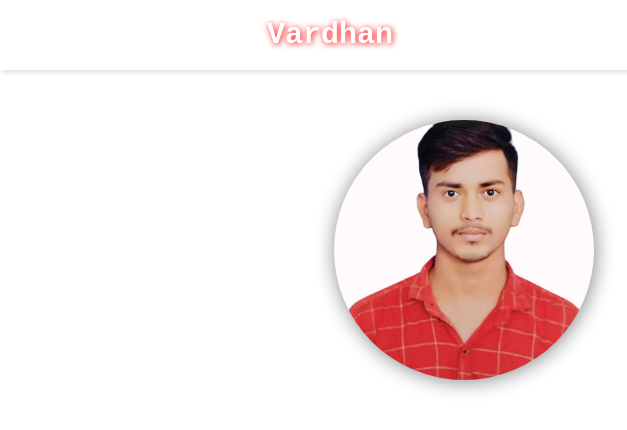
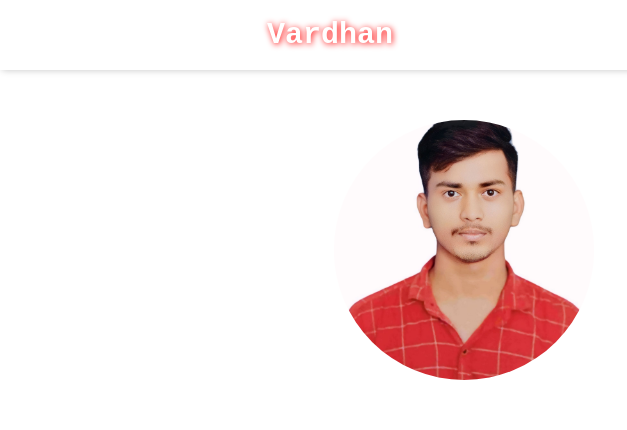
Before and after one commit to VARDHAN2K3/portfolio, a plain HTML site: page index.html in a window 1280 px wide. Shown: the top 430 px of the page, 0-627 px from the left. Drawn offline with Linux system fonts and the light colour scheme.

Commit message:
Update portfolio.css

```diff
--- a/portfolio.css
+++ b/portfolio.css
@@ -101,7 +101,7 @@ body{
     width: 260px;
     border-radius: 130px;
     object-fit: cover;
-    filter: drop-shadow(1px 1px 10px rgb(132, 130, 130));
+    /*filter: drop-shadow(1px 1px 10px rgb(132, 130, 130));*/
     transition: all 0.3s;
     cursor: pointer;
 }
```
